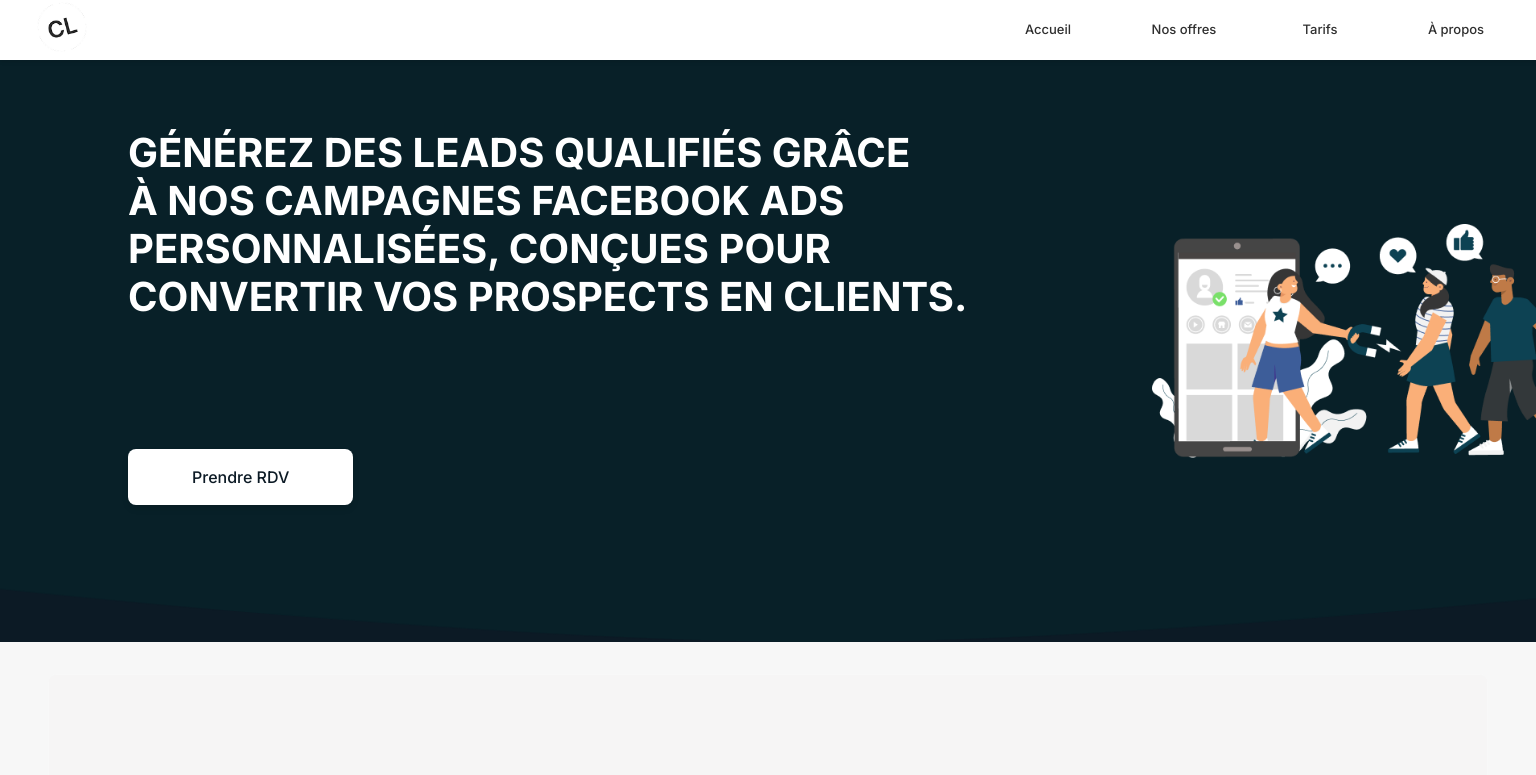
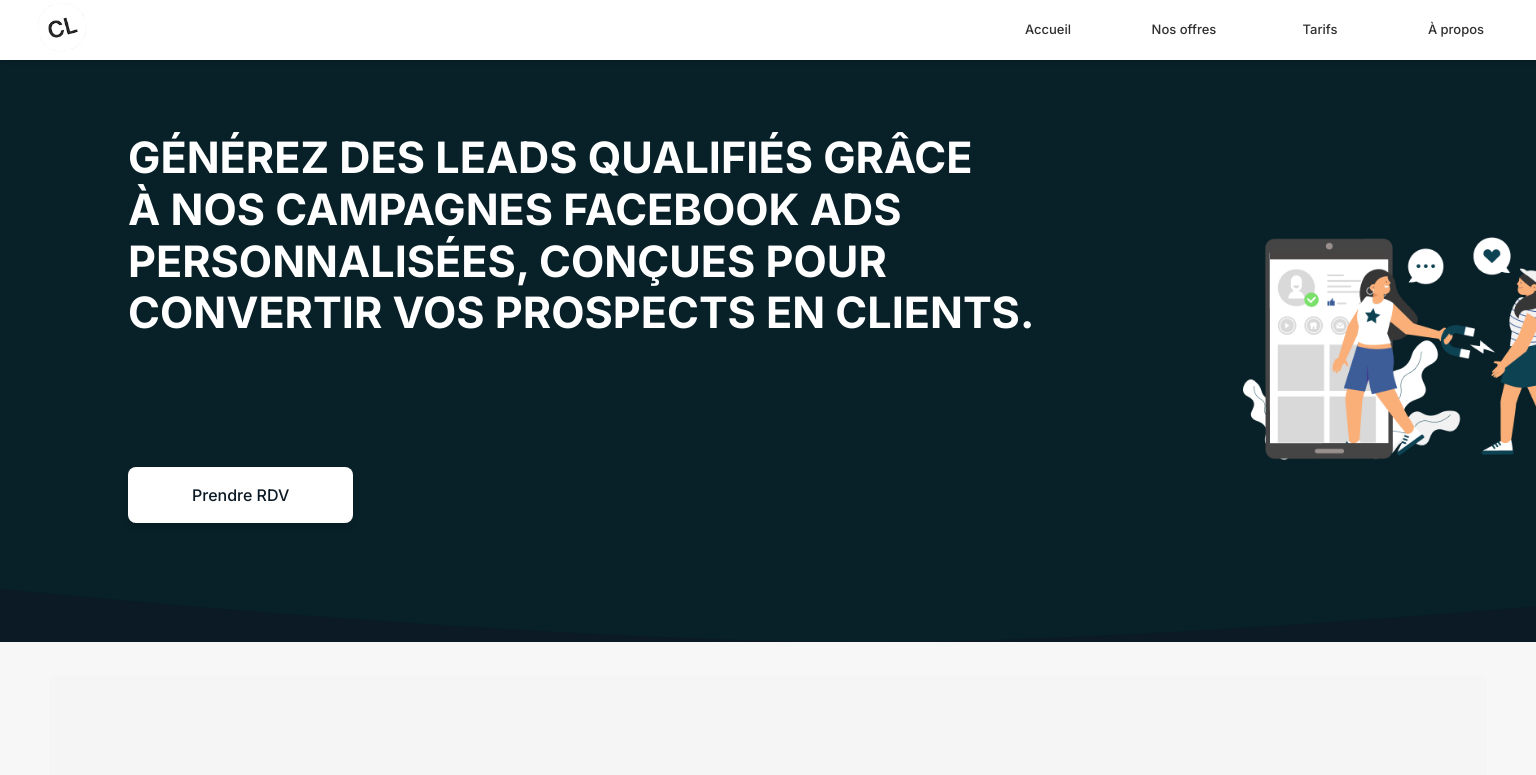
Before and after one commit to MARCOOOOOOOOOOOOOOOOO123/cockpit-lead, a Next.js app: page / in a window 1536 px wide. Shown: the top 775 px of the page. Built offline with nearby package versions, Linux system fonts and the light colour scheme.

Commit message:
Update HeroSection.module.css

```diff
--- a/src/styles/HeroSection.module.css
+++ b/src/styles/HeroSection.module.css
@@ -100,14 +100,9 @@
   .heroTitle {
     font-size: 2.7rem; /* Plus grand titre pour desktop */
     line-height: 1.2; /* Assure une bonne hauteur de ligne aussi sur desktop */
-    margin-bottom: 1rem; /* Marge entre les titres sur desktop */
+    margin-bottom: 8rem; /* Marge entre les titres sur desktop */
   }
 
-  .heroSubtitle {
-    font-size: 1.25rem; /* Taille de sous-titre un peu plus grande */
-    line-height: 1.5; /* AJOUTÉ POUR DESKTOP: Hauteur de ligne plus standard pour desktop */
-    margin-bottom: 4rem; /* AJOUTÉ POUR DESKTOP: Revenir à la marge originale du desktop */
-  }
 
   .imageContainer {
     width: auto; /* L'image prend sa largeur définie par Next/image ou max-width */
@@ -119,49 +114,6 @@
   max-width: 100%; /* S'assure que l'image est responsive */
   height: auto; /* Maintient le ratio d'aspect */
   display: block; /* Évite l'espace sous l'image */
-  margin-right: 150;
+  margin-right: 160;
 }
 }
-
-/* Media Query spécifique pour la largeur de 1440px */
-@media (min-width: 1440px) {
-  .heroSection {
-    /* Lorsque la section est centrée à 1440px, le padding-left s'appliquera bien */
-    max-width: 1440px;
-    margin: 0 auto; /* Centre la section sur des écrans très larges */
-    padding-left: 8rem; /* Conserve le padding-left pour les très grands écrans */
-  }
-  .contentContainer {
-    text-align: left; /* Aligne le texte à gauche sur desktop */
-    margin-right: 2rem; /* MODIFIÉ: Réduit la marge droite pour ramener l'image plus près du texte */
-    /* L'attribut 'margin-right' gère l'espacement entre le conteneur de texte et le conteneur d'image. */
-    padding-top: 0; /* S'assure que le texte colle en haut */
-  }
-
-  .heroTitle {
-    font-size: 2.5rem; /* Plus grand titre pour desktop */
-    line-height: 1.2; /* Assure une bonne hauteur de ligne aussi sur desktop */
-    margin-bottom: 1rem; /* Marge entre les titres sur desktop */
-
-     margin-bottom: 8rem;
-  }
-
-  .heroSubtitle {
-    font-size: 1.25rem; /* Taille de sous-titre un peu plus grande */
-    line-height: 1.5; /* AJOUTÉ POUR DESKTOP: Hauteur de ligne plus standard pour desktop */
-    margin-bottom: 4rem; /* AJOUTÉ POUR DESKTOP: Revenir à la marge originale du desktop */
-  }
-
-  .imageContainer {
-    width: auto; /* L'image prend sa largeur définie par Next/image ou max-width */
-    margin-top: 8rem; /* Décale l'image vers le bas pour que le texte soit plus haut */
-    /* Ajuste cette valeur (5rem) pour trouver l'alignement parfait */
-  }
-
-  .heroImage {
-  max-width: 100%; /* S'assure que l'image est responsive */
-  height: auto; /* Maintient le ratio d'aspect */
-  display: block; /* Évite l'espace sous l'image */
-  margin-right: 150;
-}
-}
```
